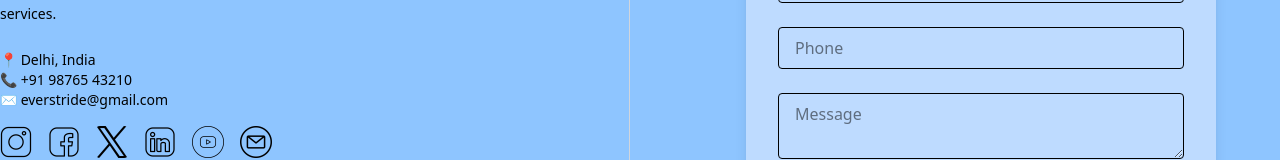
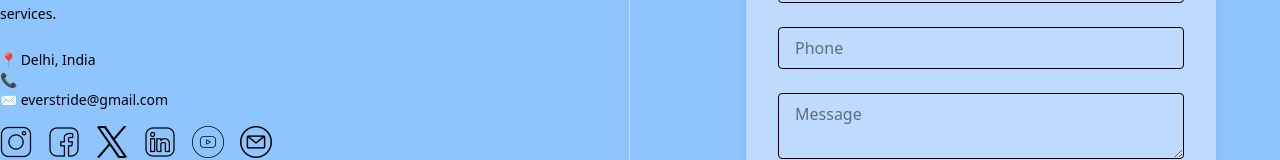
Before and after one commit to VivekM8737/everstride, a React (Vite) app: page /about in a window 1280 px wide. Shown: the part 1597-1757 px from the top of the page. Built offline with nearby package versions, Linux system fonts and the light colour scheme.

Commit message:
number removed

```diff
--- a/src/Components/Footer.tsx
+++ b/src/Components/Footer.tsx
@@ -21,7 +21,7 @@
                             {/* Contact Info */}
                             <div className="mt-6">
                                 <p className="text-sm">📍 Delhi, India</p>
-                                <p className="text-sm">📞 +91 98765 43210</p>
+                                <p className="text-sm">📞</p>
                                 <p className="text-sm">✉️ everstride@gmail.com</p>
                                 <div className="flex space-x-4 mt-4">
                                     <SocialIcons />
```
